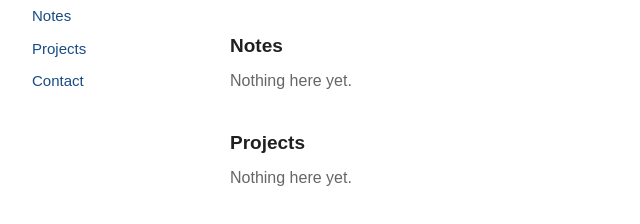
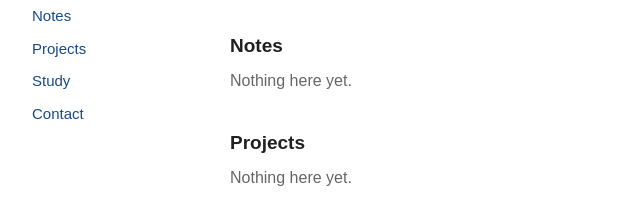
Before and after one commit to Farouq10/farouqalrahmou.github.io, a website: page index.html in a window 1280 px wide. Shown: the part 189-413 px from the top of the page, 168-808 px from the left. Drawn offline with Linux system fonts and the light colour scheme.

Commit message:
Add Study navigation link without changing other home page content

```diff
--- a/index.html
+++ b/index.html
@@ -143,6 +143,7 @@
         <a href="#home">Home</a>
         <a href="#notes">Notes</a>
         <a href="#projects">Projects</a>
+        <a href="study.html">Study</a>
         <a href="#contact">Contact</a>
       </nav>
 
```
